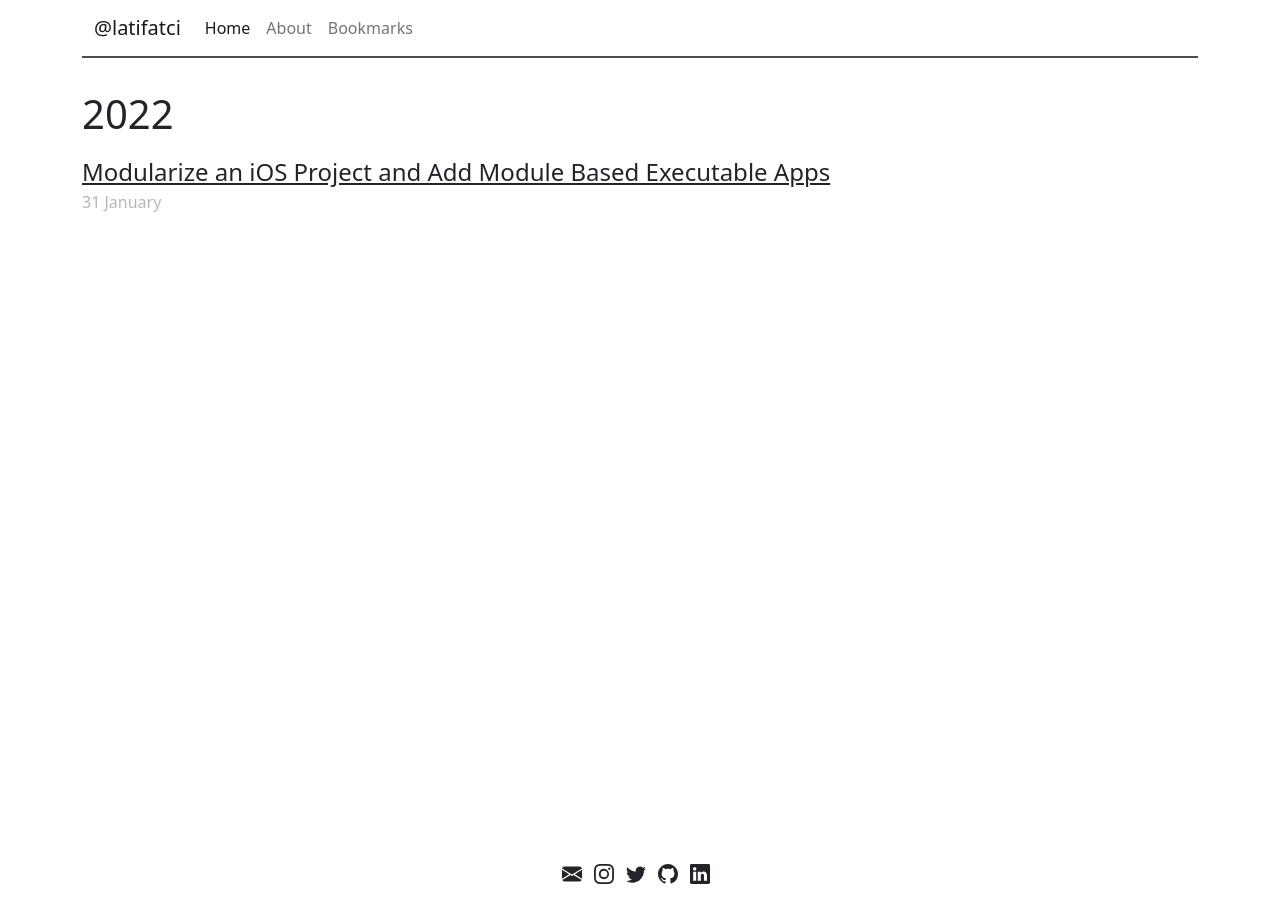
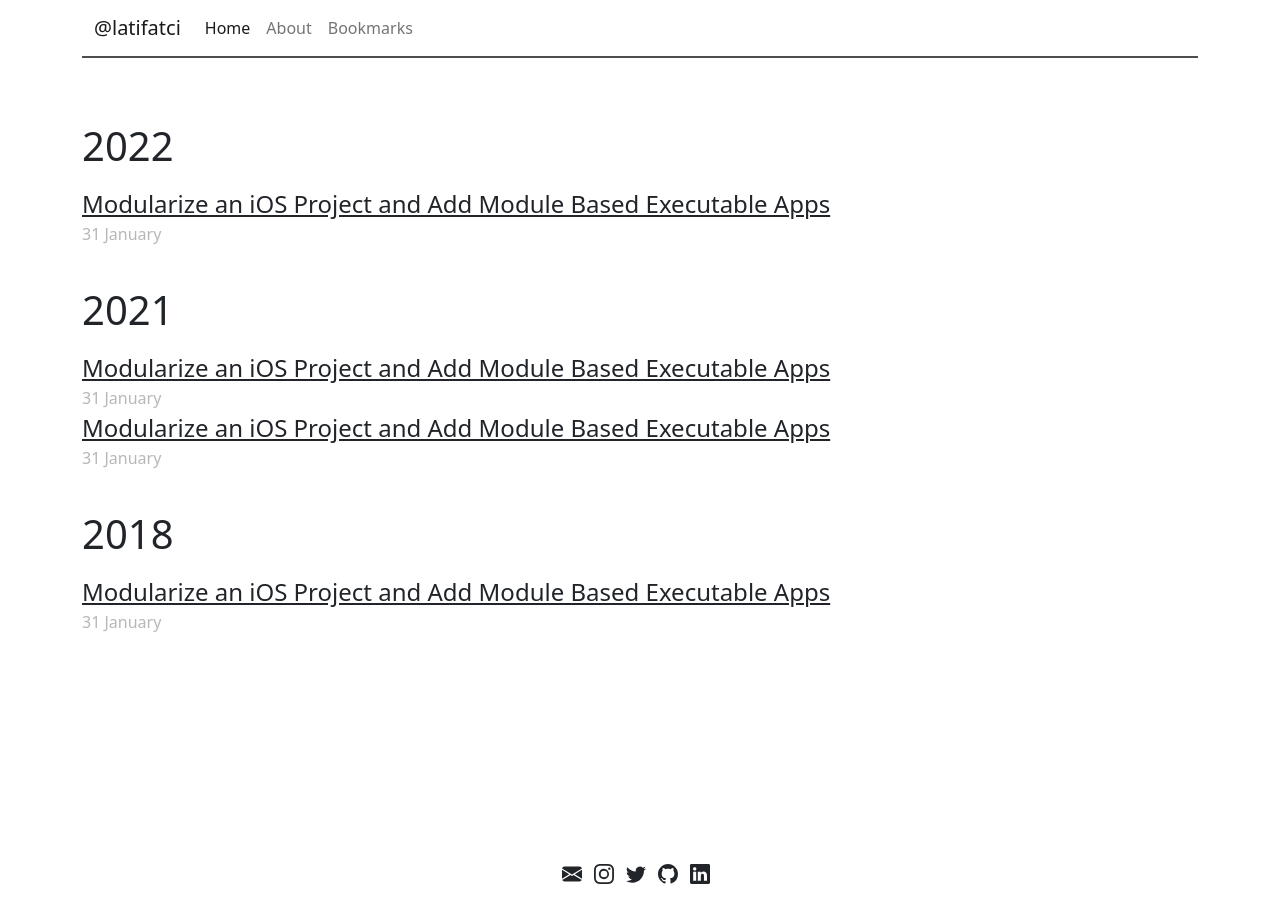
Before and after one commit to latifatcii/latifatci.com, a Jekyll site: the page built from index.html, in a window 1280 px wide. Built offline with Jekyll 4.4.1, drawn with Linux system fonts in a browser that asks for light colours; some of the changed lines change nothing that is shown.

Commit message:
update home

```diff
--- /dev/null
+++ b/_posts/2018-01-31-modularize-an-iOS-project copy 3.md
@@ -0,0 +1,124 @@
+---
+layout: post
+title: Modularize an iOS Project and Add Module Based Executable Apps
+---
+
+A **monolith** project is the starter solution when building a new project. Mostly we won't need anything else when we have small-sized projects. But every time, adding a new feature to the codebase increases complexity and build time.
+
+**What we cover in this article:**
+
+- When modularization is necessary
+
+- What the benefits of the modular projects are
+
+- How to modularize a project
+
+- How we can create feature/module-based executable apps.
+
+Imagine you have a simple movie app, and it only has a home page that shows movie names and pictures. It would be overkill to modularize this project, right? But what if you start to add new features like search, movie detail, favorite movies, etc. You will begin to see some difficulties.
+
+- Build time increases
+
+- Building/running the whole app even if you change small code blocks in a particular feature\file.
+
+- Testing the whole app when you add new unit tests, etc.
+
+**With modularizing the project:**
+
+- **Build** the module only that you have changed. And this can save you from building the whole project, losing time.
+
+- **Run** tests in every module separately, not the whole project.
+
+- **Reuse** code everywhere.
+
+Also, modularization **separates** responsibilities. When your team grows, everyone can work on a specific module\feature without depending on others and knowing their responsibilities.
+
+**Let's see how to turn a monolith project into a modularized project.**
+
+- Assume we have a folder structure like down below.
+
+![1.png](https://cdn.hashnode.com/res/hashnode/image/upload/v1643546748156/AOpN_mqMt.png)
+
+As you can see, we should separate responsibilities/logic to modularize your project.
+
+### 1. Creating Workspace
+- xcodeproj is not suitable for modular projects. You can only have one module in it. That's why we should create a Workspace.
+In the main project, with File -> Save As Workspace, Xcode creates us a workspace.
+
+![9.png](https://cdn.hashnode.com/res/hashnode/image/upload/v1643597277472/eYx6_-oph.png)
+
+After saving it in the project folder, you can see the xcworkspace. We will work with this from now.
+
+![10.png](https://cdn.hashnode.com/res/hashnode/image/upload/v1643597288263/ycQAwlITy.png)
+
+Now we can start creating modules.
+
+### 2. File -> New -> Project -> Framework
+
+![2.png](https://cdn.hashnode.com/res/hashnode/image/upload/v1643550005517/Zr9m0wxd7.png)
+
+After choosing a framework, we should type the framework's name like HomeModule, Search Module, etc.
+
+### 3. Choose the main app (its MovieApp in our case) in "Add to" and "Group".
+
+![3.png](https://cdn.hashnode.com/res/hashnode/image/upload/v1643550223025/KcHUoZTN9.png)
+
+### 4. Changing folder structure
+
+After doing these for all modules we want to create, we will have three projects other than the main app. We can move them to the Modules folder. Then we will have a structure like down below.
+
+![5.png](https://cdn.hashnode.com/res/hashnode/image/upload/v1643568286768/o2lOdDNCc.png)
+
+### 5. Move logics to modules
+Now, we can move our logic to corresponding modules.  <br />
+The most important thing that we should be careful of is **decoupling** the modules. Modules shouldn't depend\need each other most of the time.
+
+**Circular Dependency** is one of the main problems in a modular project that we should avoid.
+
+> In software engineering, a circular dependency is a relation between two or more modules which either directly or indirectly depend on each other to function properly.
+
+- If HomeModule has SearchModule as a dependency, SearchModule should not depend on HomeModule. If there are common things that some of the modules need, we should move them to separate modules like Commons, Kits, Core, etc.
+
+### 6. Add each module to the main app target as a dependency.
+
+![main app.png](https://cdn.hashnode.com/res/hashnode/image/upload/v1643597886355/HMvw7Dmzz.png)
+
+Now we can run our modularized app, and its following problems turn:  <br />
+Why do we have to run the whole app even for minor changes in particular modules? Cant we only run the module and see the differences? **Yes**, we can.
+
+### 7. File -> New -> Project -> App
+
+![6.png](https://cdn.hashnode.com/res/hashnode/image/upload/v1643572435520/WS15ZAj2W.png)
+
+We will create a new app just like creating a new project.
+
+### 8. Add corresponding modules to app target as a dependency.
+
+![homeapp.png](https://cdn.hashnode.com/res/hashnode/image/upload/v1643595879133/mPvzlDHwc.png)
+
+### 9. Navigate to the corresponding module
+Navigate to HomeModule in HomeApp instead of starting from the Main.storyboard in HomeApp from AppDelegate.
+
+![8.png](https://cdn.hashnode.com/res/hashnode/image/upload/v1643596066459/IbHOO05wO.png)
+
+- Sometimes, you may need some data while navigating to a module. In the main app, you will pass to the next module from the previous module, but when you create a feature-based app, you should mock it and inject it as you see above.
+
+### In the end, our project structure and schemes will look like this.
+
+![folders.png](https://cdn.hashnode.com/res/hashnode/image/upload/v1643596583533/_dwO36epe.png)
+
+![scheme.png](https://cdn.hashnode.com/res/hashnode/image/upload/v1643596587950/GuMrO8B81.png)
+
+![simulator.png](https://cdn.hashnode.com/res/hashnode/image/upload/v1643596594701/qUSv8LEIX.png)
+
+### Conclusion
+
+- Monolith projects are enough for **simple** projects.
+
+- The more **extensive** and the more **complex** the project becomes, the more **issues** we will have.
+
+- Modularizing the project mainly saves our **time** and separates **responsibilities/logic**.
+
+- Be careful about **Circular Dependency**.
+
+- Each screen/feature can have its **executable** app.
--- /dev/null
+++ b/_posts/2021-01-31-modularize-an-iOS-project copy 2.md
@@ -0,0 +1,124 @@
+---
+layout: post
+title: Modularize an iOS Project and Add Module Based Executable Apps
+---
+
+A **monolith** project is the starter solution when building a new project. Mostly we won't need anything else when we have small-sized projects. But every time, adding a new feature to the codebase increases complexity and build time.
+
+**What we cover in this article:**
+
+- When modularization is necessary
+
+- What the benefits of the modular projects are
+
+- How to modularize a project
+
+- How we can create feature/module-based executable apps.
+
+Imagine you have a simple movie app, and it only has a home page that shows movie names and pictures. It would be overkill to modularize this project, right? But what if you start to add new features like search, movie detail, favorite movies, etc. You will begin to see some difficulties.
+
+- Build time increases
+
+- Building/running the whole app even if you change small code blocks in a particular feature\file.
+
+- Testing the whole app when you add new unit tests, etc.
+
+**With modularizing the project:**
+
+- **Build** the module only that you have changed. And this can save you from building the whole project, losing time.
+
+- **Run** tests in every module separately, not the whole project.
+
+- **Reuse** code everywhere.
+
+Also, modularization **separates** responsibilities. When your team grows, everyone can work on a specific module\feature without depending on others and knowing their responsibilities.
+
+**Let's see how to turn a monolith project into a modularized project.**
+
+- Assume we have a folder structure like down below.
+
+![1.png](https://cdn.hashnode.com/res/hashnode/image/upload/v1643546748156/AOpN_mqMt.png)
+
+As you can see, we should separate responsibilities/logic to modularize your project.
+
+### 1. Creating Workspace
+- xcodeproj is not suitable for modular projects. You can only have one module in it. That's why we should create a Workspace.
+In the main project, with File -> Save As Workspace, Xcode creates us a workspace.
+
+![9.png](https://cdn.hashnode.com/res/hashnode/image/upload/v1643597277472/eYx6_-oph.png)
+
+After saving it in the project folder, you can see the xcworkspace. We will work with this from now.
+
+![10.png](https://cdn.hashnode.com/res/hashnode/image/upload/v1643597288263/ycQAwlITy.png)
+
+Now we can start creating modules.
+
+### 2. File -> New -> Project -> Framework
+
+![2.png](https://cdn.hashnode.com/res/hashnode/image/upload/v1643550005517/Zr9m0wxd7.png)
+
+After choosing a framework, we should type the framework's name like HomeModule, Search Module, etc.
+
+### 3. Choose the main app (its MovieApp in our case) in "Add to" and "Group".
+
+![3.png](https://cdn.hashnode.com/res/hashnode/image/upload/v1643550223025/KcHUoZTN9.png)
+
+### 4. Changing folder structure
+
+After doing these for all modules we want to create, we will have three projects other than the main app. We can move them to the Modules folder. Then we will have a structure like down below.
+
+![5.png](https://cdn.hashnode.com/res/hashnode/image/upload/v1643568286768/o2lOdDNCc.png)
+
+### 5. Move logics to modules
+Now, we can move our logic to corresponding modules.  <br />
+The most important thing that we should be careful of is **decoupling** the modules. Modules shouldn't depend\need each other most of the time.
+
+**Circular Dependency** is one of the main problems in a modular project that we should avoid.
+
+> In software engineering, a circular dependency is a relation between two or more modules which either directly or indirectly depend on each other to function properly.
+
+- If HomeModule has SearchModule as a dependency, SearchModule should not depend on HomeModule. If there are common things that some of the modules need, we should move them to separate modules like Commons, Kits, Core, etc.
+
+### 6. Add each module to the main app target as a dependency.
+
+![main app.png](https://cdn.hashnode.com/res/hashnode/image/upload/v1643597886355/HMvw7Dmzz.png)
+
+Now we can run our modularized app, and its following problems turn:  <br />
+Why do we have to run the whole app even for minor changes in particular modules? Cant we only run the module and see the differences? **Yes**, we can.
+
+### 7. File -> New -> Project -> App
+
+![6.png](https://cdn.hashnode.com/res/hashnode/image/upload/v1643572435520/WS15ZAj2W.png)
+
+We will create a new app just like creating a new project.
+
+### 8. Add corresponding modules to app target as a dependency.
+
+![homeapp.png](https://cdn.hashnode.com/res/hashnode/image/upload/v1643595879133/mPvzlDHwc.png)
+
+### 9. Navigate to the corresponding module
+Navigate to HomeModule in HomeApp instead of starting from the Main.storyboard in HomeApp from AppDelegate.
+
+![8.png](https://cdn.hashnode.com/res/hashnode/image/upload/v1643596066459/IbHOO05wO.png)
+
+- Sometimes, you may need some data while navigating to a module. In the main app, you will pass to the next module from the previous module, but when you create a feature-based app, you should mock it and inject it as you see above.
+
+### In the end, our project structure and schemes will look like this.
+
+![folders.png](https://cdn.hashnode.com/res/hashnode/image/upload/v1643596583533/_dwO36epe.png)
+
+![scheme.png](https://cdn.hashnode.com/res/hashnode/image/upload/v1643596587950/GuMrO8B81.png)
+
+![simulator.png](https://cdn.hashnode.com/res/hashnode/image/upload/v1643596594701/qUSv8LEIX.png)
+
+### Conclusion
+
+- Monolith projects are enough for **simple** projects.
+
+- The more **extensive** and the more **complex** the project becomes, the more **issues** we will have.
+
+- Modularizing the project mainly saves our **time** and separates **responsibilities/logic**.
+
+- Be careful about **Circular Dependency**.
+
+- Each screen/feature can have its **executable** app.
--- /dev/null
+++ b/_posts/2021-01-31-modularize-an-iOS-project copy.md
@@ -0,0 +1,124 @@
+---
+layout: post
+title: Modularize an iOS Project and Add Module Based Executable Apps
+---
+
+A **monolith** project is the starter solution when building a new project. Mostly we won't need anything else when we have small-sized projects. But every time, adding a new feature to the codebase increases complexity and build time.
+
+**What we cover in this article:**
+
+- When modularization is necessary
+
+- What the benefits of the modular projects are
+
+- How to modularize a project
+
+- How we can create feature/module-based executable apps.
+
+Imagine you have a simple movie app, and it only has a home page that shows movie names and pictures. It would be overkill to modularize this project, right? But what if you start to add new features like search, movie detail, favorite movies, etc. You will begin to see some difficulties.
+
+- Build time increases
+
+- Building/running the whole app even if you change small code blocks in a particular feature\file.
+
+- Testing the whole app when you add new unit tests, etc.
+
+**With modularizing the project:**
+
+- **Build** the module only that you have changed. And this can save you from building the whole project, losing time.
+
+- **Run** tests in every module separately, not the whole project.
+
+- **Reuse** code everywhere.
+
+Also, modularization **separates** responsibilities. When your team grows, everyone can work on a specific module\feature without depending on others and knowing their responsibilities.
+
+**Let's see how to turn a monolith project into a modularized project.**
+
+- Assume we have a folder structure like down below.
+
+![1.png](https://cdn.hashnode.com/res/hashnode/image/upload/v1643546748156/AOpN_mqMt.png)
+
+As you can see, we should separate responsibilities/logic to modularize your project.
+
+### 1. Creating Workspace
+- xcodeproj is not suitable for modular projects. You can only have one module in it. That's why we should create a Workspace.
+In the main project, with File -> Save As Workspace, Xcode creates us a workspace.
+
+![9.png](https://cdn.hashnode.com/res/hashnode/image/upload/v1643597277472/eYx6_-oph.png)
+
+After saving it in the project folder, you can see the xcworkspace. We will work with this from now.
+
+![10.png](https://cdn.hashnode.com/res/hashnode/image/upload/v1643597288263/ycQAwlITy.png)
+
+Now we can start creating modules.
+
+### 2. File -> New -> Project -> Framework
+
+![2.png](https://cdn.hashnode.com/res/hashnode/image/upload/v1643550005517/Zr9m0wxd7.png)
+
+After choosing a framework, we should type the framework's name like HomeModule, Search Module, etc.
+
+### 3. Choose the main app (its MovieApp in our case) in "Add to" and "Group".
+
+![3.png](https://cdn.hashnode.com/res/hashnode/image/upload/v1643550223025/KcHUoZTN9.png)
+
+### 4. Changing folder structure
+
+After doing these for all modules we want to create, we will have three projects other than the main app. We can move them to the Modules folder. Then we will have a structure like down below.
+
+![5.png](https://cdn.hashnode.com/res/hashnode/image/upload/v1643568286768/o2lOdDNCc.png)
+
+### 5. Move logics to modules
+Now, we can move our logic to corresponding modules.  <br />
+The most important thing that we should be careful of is **decoupling** the modules. Modules shouldn't depend\need each other most of the time.
+
+**Circular Dependency** is one of the main problems in a modular project that we should avoid.
+
+> In software engineering, a circular dependency is a relation between two or more modules which either directly or indirectly depend on each other to function properly.
+
+- If HomeModule has SearchModule as a dependency, SearchModule should not depend on HomeModule. If there are common things that some of the modules need, we should move them to separate modules like Commons, Kits, Core, etc.
+
+### 6. Add each module to the main app target as a dependency.
+
+![main app.png](https://cdn.hashnode.com/res/hashnode/image/upload/v1643597886355/HMvw7Dmzz.png)
+
+Now we can run our modularized app, and its following problems turn:  <br />
+Why do we have to run the whole app even for minor changes in particular modules? Cant we only run the module and see the differences? **Yes**, we can.
+
+### 7. File -> New -> Project -> App
+
+![6.png](https://cdn.hashnode.com/res/hashnode/image/upload/v1643572435520/WS15ZAj2W.png)
+
+We will create a new app just like creating a new project.
+
+### 8. Add corresponding modules to app target as a dependency.
+
+![homeapp.png](https://cdn.hashnode.com/res/hashnode/image/upload/v1643595879133/mPvzlDHwc.png)
+
+### 9. Navigate to the corresponding module
+Navigate to HomeModule in HomeApp instead of starting from the Main.storyboard in HomeApp from AppDelegate.
+
+![8.png](https://cdn.hashnode.com/res/hashnode/image/upload/v1643596066459/IbHOO05wO.png)
+
+- Sometimes, you may need some data while navigating to a module. In the main app, you will pass to the next module from the previous module, but when you create a feature-based app, you should mock it and inject it as you see above.
+
+### In the end, our project structure and schemes will look like this.
+
+![folders.png](https://cdn.hashnode.com/res/hashnode/image/upload/v1643596583533/_dwO36epe.png)
+
+![scheme.png](https://cdn.hashnode.com/res/hashnode/image/upload/v1643596587950/GuMrO8B81.png)
+
+![simulator.png](https://cdn.hashnode.com/res/hashnode/image/upload/v1643596594701/qUSv8LEIX.png)
+
+### Conclusion
+
+- Monolith projects are enough for **simple** projects.
+
+- The more **extensive** and the more **complex** the project becomes, the more **issues** we will have.
+
+- Modularizing the project mainly saves our **time** and separates **responsibilities/logic**.
+
+- Be careful about **Circular Dependency**.
+
+- Each screen/feature can have its **executable** app.
--- a/_sass/main.scss
+++ b/_sass/main.scss
@@ -18,7 +18,7 @@ img {
 }
 
 .archive-year {
-  margin-top: 2rem;
+  margin-top: 4rem;
   margin-bottom: 1rem;
 }
 
@@ -28,7 +28,7 @@ img {
 }
 
 .archive-item {
-  margin-bottom: 0.5rem;
+  margin-bottom: 1.5rem;
 }
 
 .footer-container {
```
Also changed, not shown: 1 other file.
